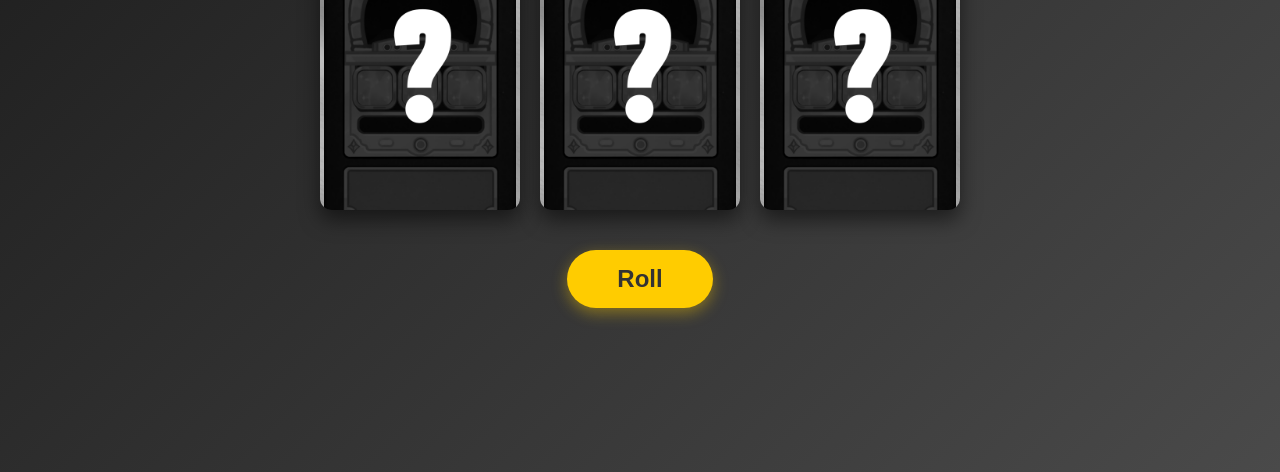
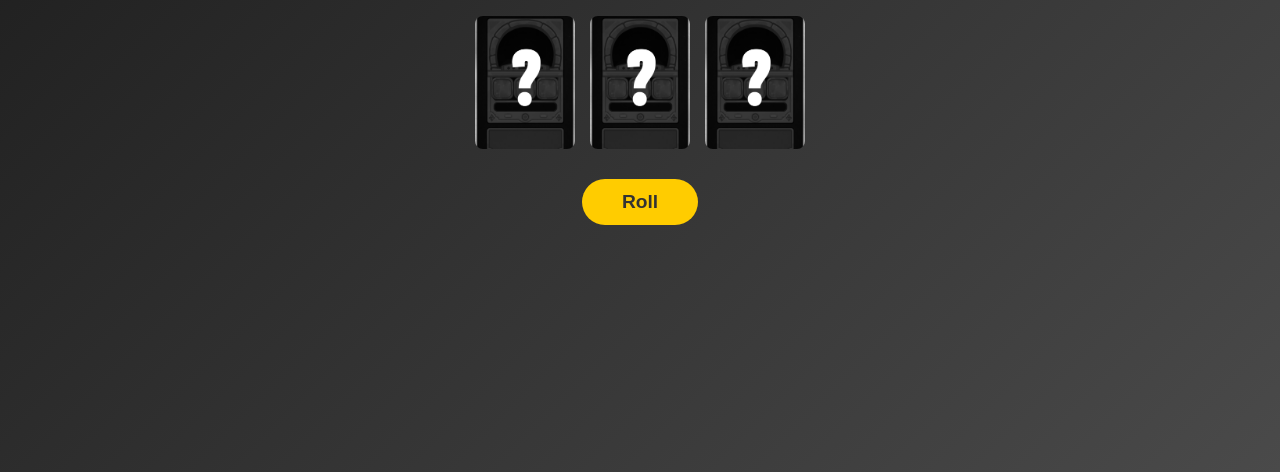
Before and after one commit to madrenso-sys/random_challenge-, a plain HTML site: page index.html in a window 1280 px wide. Shown: the part 328-800 px from the top of the page. Drawn offline with Linux system fonts and the light colour scheme.

Commit message:
Update style.css

```diff
--- a/style.css
+++ b/style.css
@@ -5,60 +5,52 @@ body {
     min-height: 100vh;
     background: linear-gradient(135deg, #1a1a1a, #4a4a4a);
     margin: 0;
-    font-family: 'Arial', sans-serif;
+    font-family: sans-serif;
     color: white;
 }
 
-.container {
-    text-align: center;
-}
+.container { text-align: center; }
 
 .card-wrapper {
     display: flex;
-    gap: 20px;
-    margin: 40px 0;
+    gap: 15px;
+    margin: 30px 0;
 }
 
 .card {
-    width: 200px;
+    width: 100px; /* 휴대폰 화면에 맞게 크기 조절 */
     aspect-ratio: 3 / 4;
     object-fit: cover;
-    border-radius: 12px;
-    box-shadow: 0 10px 20px rgba(0,0,0,0.5);
+    border-radius: 8px;
     background-color: #333;
     transition: transform 0.1s;
 }
 
-/* 흔들리는 효과 */
+/* 애니메이션 효과 */
+.shaking { animation: shake 0.1s infinite; }
+.flipping { animation: flip 0.5s ease-out; }
+
 @keyframes shake {
     0% { transform: rotate(0deg); }
-    25% { transform: rotate(-3deg) scale(1.05); }
-    50% { transform: rotate(3deg) scale(1.05); }
-    75% { transform: rotate(-3deg) scale(1.05); }
+    25% { transform: rotate(-3deg); }
+    50% { transform: rotate(3deg); }
     100% { transform: rotate(0deg); }
 }
 
-/* 나타나는 효과 */
 @keyframes flip {
     from { transform: scale(0.8) rotateY(90deg); opacity: 0; }
     to { transform: scale(1) rotateY(0deg); opacity: 1; }
 }
 
-.shaking { animation: shake 0.1s infinite; }
-.flipping { animation: flip 0.5s ease-out; }
-
 button {
-    padding: 15px 50px;
-    font-size: 1.5rem;
+    padding: 12px 40px;
+    font-size: 1.2rem;
     font-weight: bold;
     cursor: pointer;
     background-color: #ffcc00;
     border: none;
-    border-radius: 50px;
+    border-radius: 25px;
     color: #333;
-    box-shadow: 0 5px 15px rgba(255, 204, 0, 0.4);
-    transition: 0.3s;
 }
 
-button:hover { background-color: #ffea00; transform: translateY(-3px); }
-button:disabled { background-color: #888; cursor: not-allowed; }
+button:disabled { background-color: #888; }
```
